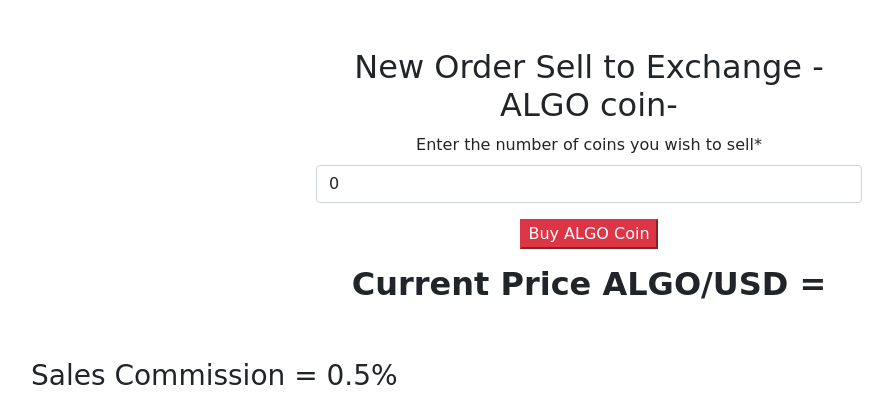
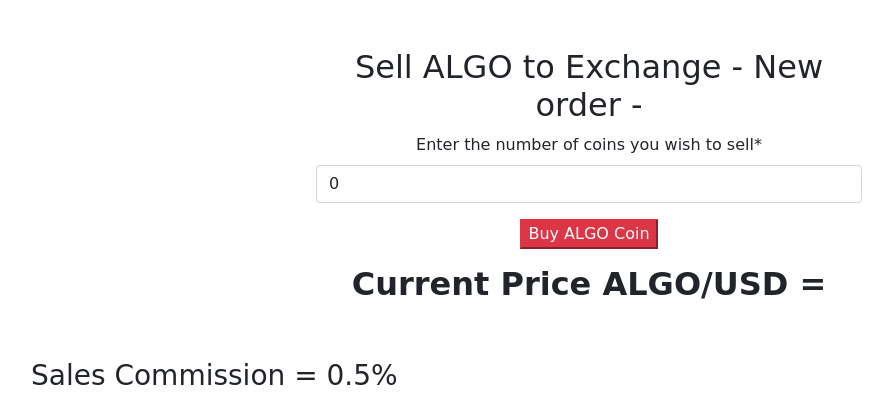
Before and after one commit to JIMMI74/Algorand_Social_Forum_Exchange-with-Django-Djongo-MongoDB-, a Django app: page /sellcoin/ in a window 1280 px wide. Shown: the part 112-532 px from the top of the page, without its empty margins (51-944 px from the left). Run offline with Django 3.2, Linux system fonts and the light colour scheme; data that the repository does not hold is empty; parts of the project's set-up code (start-up, migrations or seed data) failed here and were passed over; some libraries are stand-ins or nearby versions.

Commit message:
Update sell_exchange.html

```diff
--- a/coinmarketalgo/templates/coinmarketalgo/sell_exchange.html
+++ b/coinmarketalgo/templates/coinmarketalgo/sell_exchange.html
@@ -5,7 +5,7 @@
 
 <div class="row justify-content-center mt-4">
     <div class="col-6 text-center nio">
-        <h2>New Order Sell to Exchange -ALGO coin-</h2>
+        <h2>Sell ALGO  to Exchange - New order -</h2>
         <form method="POST" novalidate>
             {% csrf_token %}
             {{ form|crispy }}
```
